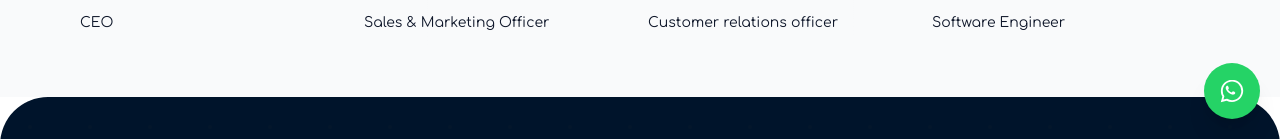
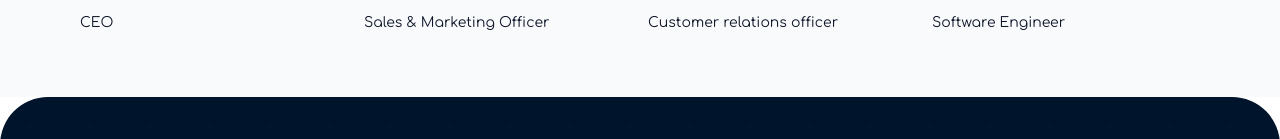
Before and after one commit to Kgadrw/uzasolution, a Next.js app: page /about in a window 1280 px wide. Shown: the part 661-800 px from the top of the page. Built offline with nearby package versions, Linux system fonts and the light colour scheme; a web font is replaced by a local one.

Commit message:
added new design ui

```diff
--- a/src/components/navbar.jsx
+++ b/src/components/navbar.jsx
@@ -53,10 +53,6 @@ export default function Navbar({ initialSolid = false, overlay = false }) {
 
   const links = ['/', '/about', '/uzasempower']
   const linkNames = ['Home', 'About', 'UZA Empower']
-  const supportMessage = encodeURIComponent(
-    'Hello UZA Support, I need help with the UZA platform. Please assist me.'
-  )
-  const whatsappSupportUrl = `https://wa.me/250788371081?text=${supportMessage}`
 
   return (
     <nav
@@ -165,19 +161,6 @@ export default function Navbar({ initialSolid = false, overlay = false }) {
         </div>
       )}
 
-      <a
-        href={whatsappSupportUrl}
-        target="_blank"
-        rel="noopener noreferrer"
-        aria-label="Contact support on WhatsApp"
-        title="Chat with support on WhatsApp"
-        className="fixed bottom-5 right-5 z-40 flex h-14 w-14 items-center justify-center rounded-full bg-[#25D366] text-white shadow-xl transition-transform duration-300 hover:scale-110 hover:bg-[#1ebe5d]"
-      >
-        <svg viewBox="0 0 32 32" className="h-7 w-7 fill-current" aria-hidden="true">
-          <path d="M19.11 17.21c-.27-.14-1.57-.77-1.81-.86-.24-.09-.42-.14-.6.14-.18.27-.69.86-.85 1.03-.16.18-.31.2-.58.07-.27-.14-1.12-.41-2.14-1.32-.79-.7-1.33-1.57-1.49-1.84-.16-.27-.02-.42.12-.56.12-.12.27-.31.4-.47.13-.16.18-.27.27-.45.09-.18.04-.34-.02-.47-.07-.14-.6-1.45-.83-1.98-.22-.53-.44-.46-.6-.47l-.51-.01c-.18 0-.47.07-.72.34s-.94.92-.94 2.24.96 2.59 1.09 2.77c.14.18 1.9 2.91 4.61 4.08.64.28 1.14.44 1.53.56.64.2 1.22.17 1.68.1.51-.08 1.57-.64 1.8-1.25.22-.61.22-1.13.16-1.24-.07-.11-.24-.18-.51-.31z" />
-          <path d="M16.03 3.2c-7.03 0-12.74 5.72-12.74 12.75 0 2.24.58 4.42 1.69 6.34L3.2 28.8l6.66-1.75c1.84 1 3.91 1.53 6.17 1.53h.01c7.03 0 12.75-5.72 12.75-12.75 0-3.41-1.33-6.62-3.74-9.03-2.41-2.41-5.62-3.74-9.03-3.74zm0 23.23h-.01c-1.92 0-3.8-.51-5.44-1.47l-.39-.23-3.95 1.04 1.05-3.85-.25-.4a10.54 10.54 0 01-1.62-5.62c0-5.86 4.76-10.63 10.62-10.63 2.83 0 5.49 1.1 7.49 3.1a10.52 10.52 0 013.11 7.5c0 5.86-4.77 10.63-10.62 10.63z" />
-        </svg>
-      </a>
     </nav>
   )
 }
```
